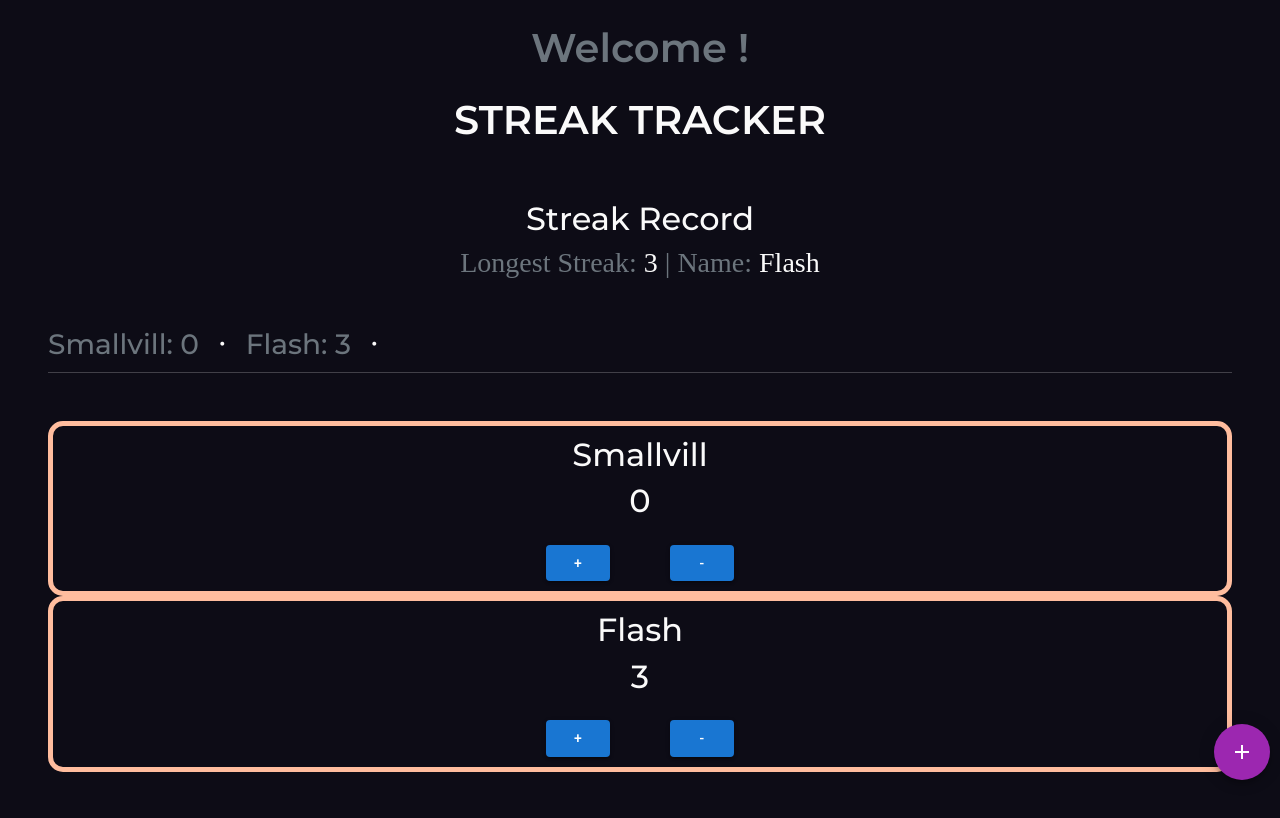
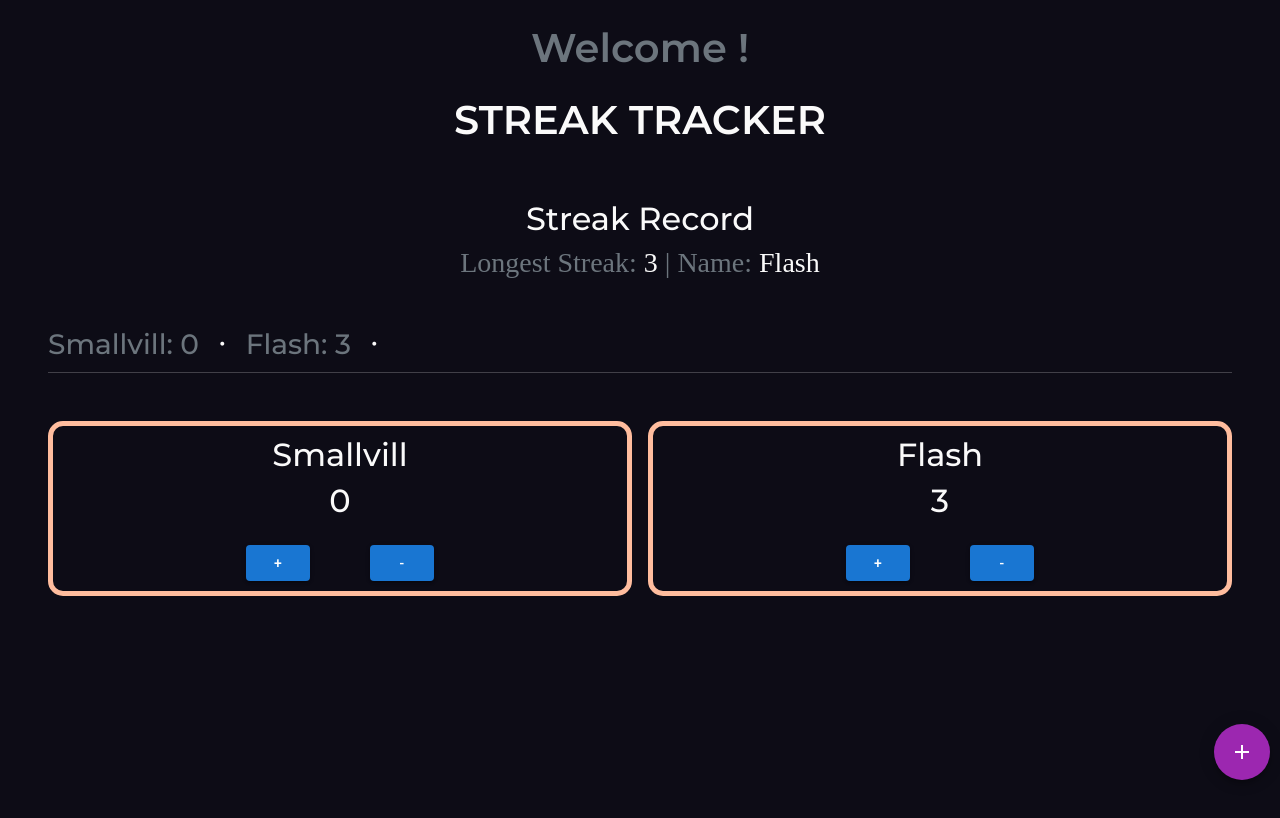
Before and after one commit to Joshuafrankle/streak-tracker, a React (Create React App) app: page / in a window 1280 px wide. Built offline with nearby package versions, Linux system fonts and the light colour scheme; no server answers; a web font is replaced by a local one.

Commit message:
changed className

```diff
--- a/src/pages/LandingPage.jsx
+++ b/src/pages/LandingPage.jsx
@@ -49,7 +49,7 @@ export default function LandingPage() {
 
           <StreakRec />
 
-          <section className="streak-cards m-5">
+          <section className="grid-layout m-5">
             {streaks.map((streak) => (
               <div key={streak.id}>
                 <StreakCard
```
